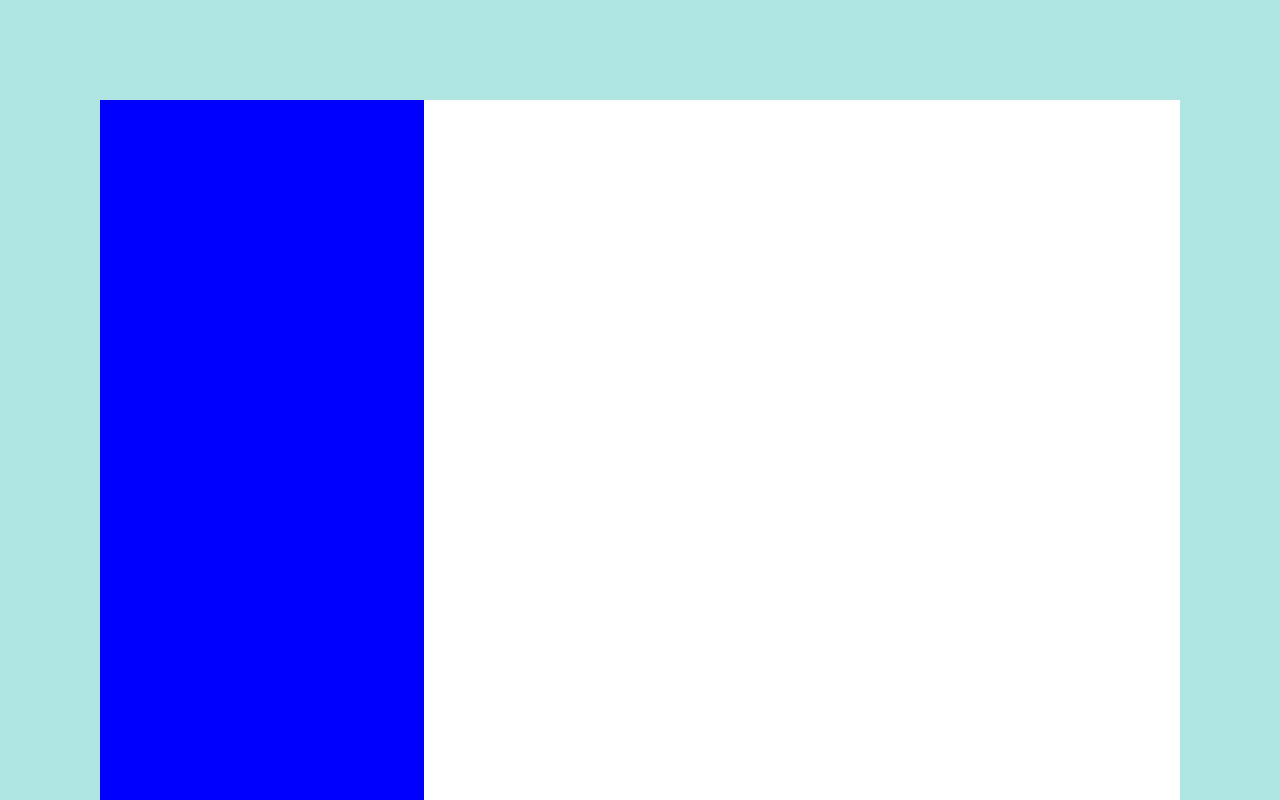
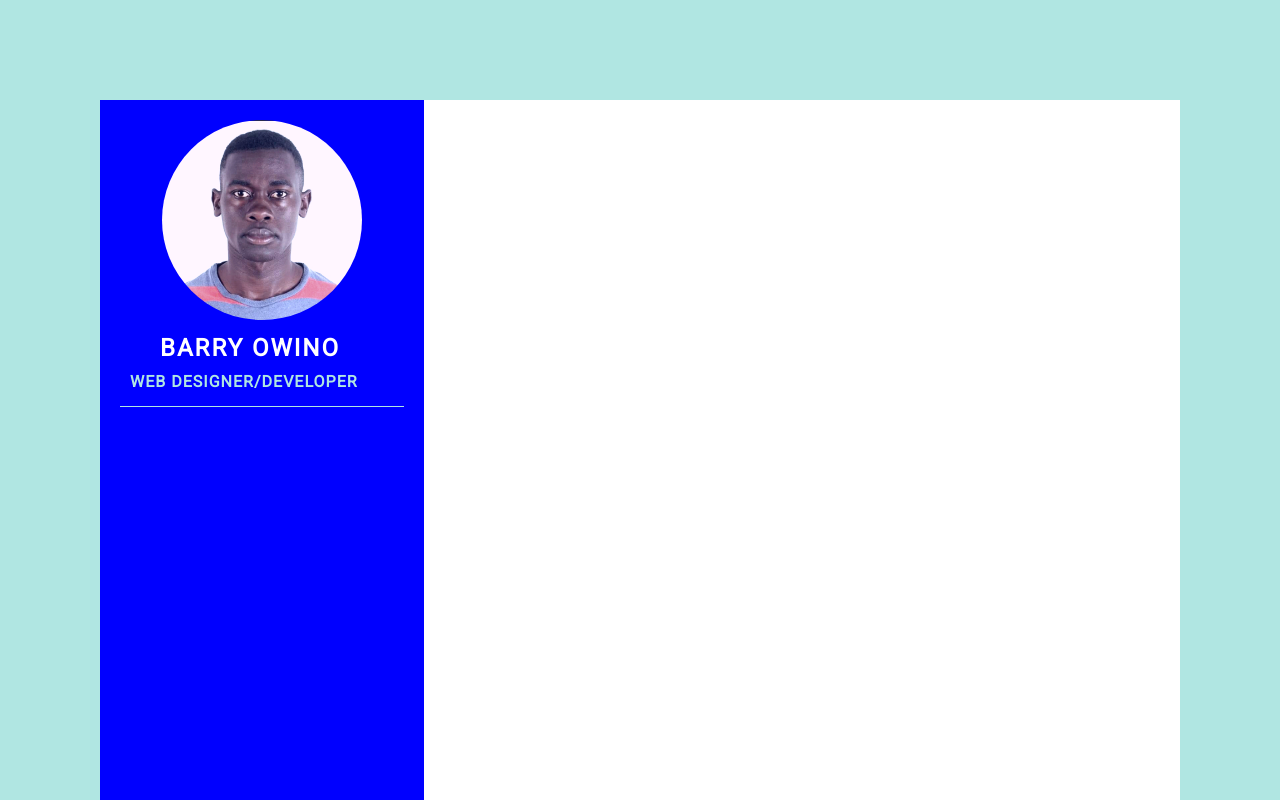
Before and after one commit to Barry-owino/dbarryCK-cv, a plain HTML site: page index.html in a window 1280 px wide. Shown: the top 800 px of the page. Drawn offline with Linux system fonts and the light colour scheme.

Commit message:
added styling to the info div

```diff
--- a/index.html
+++ b/index.html
@@ -13,7 +13,17 @@
 </head>
 <body>
   <div class="container">
-    <div class="left-side"></div>
+    <div class="left-side">
+      <div class="info">
+        <div class="pic">
+          <img src="Image/barry1.jpg">
+        </div>
+        <div class="name-title">
+          <div><h2>BARRY OWINO</h2></div>
+          <div><h4>WEB DESIGNER/DEVELOPER</h4></div>
+        </div>
+      </div>
+    </div>
     <div class="right-side"></div>
   </div>
 
--- a/style.css
+++ b/style.css
@@ -23,7 +23,40 @@ body{
   height:150vh;
   width:100%;
   flex-basis: 30%;
-  padding:20px;
+  padding:20px 20px;
+}
+.left-side .info{
+  display:flex;
+  flex-direction:column;
+  align-items:center;
+  justify-content:center;
+  padding-bottom:15px;
+  border-bottom: 1px solid rgb(176, 230, 226);
+}
+
+.info .name-title{
+  width:100%;
+  color:#fff;
+}
+.name-title h2{
+  letter-spacing:2px;
+  margin-top:10px;
+  padding-left:40px;
+}
+
+.name-title h4{
+  letter-spacing:1px;
+  margin-top:10px;
+  padding-left:10px;
+  color:rgb(176, 230, 226);
+}
+
+.pic img{
+  width:200px;
+  border-radius:50%;
+}
+
+.name-title{
 
 }
 
```
